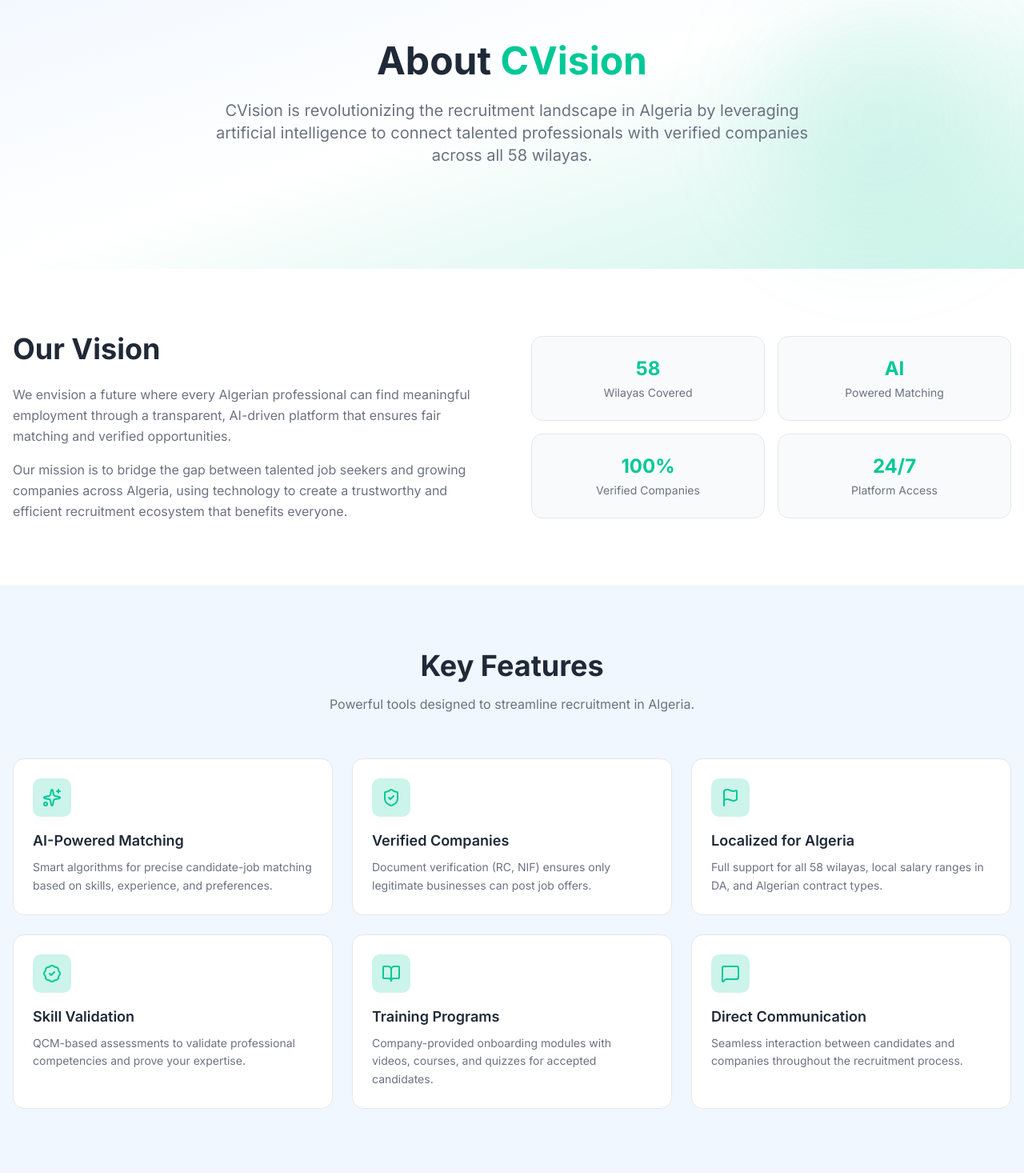
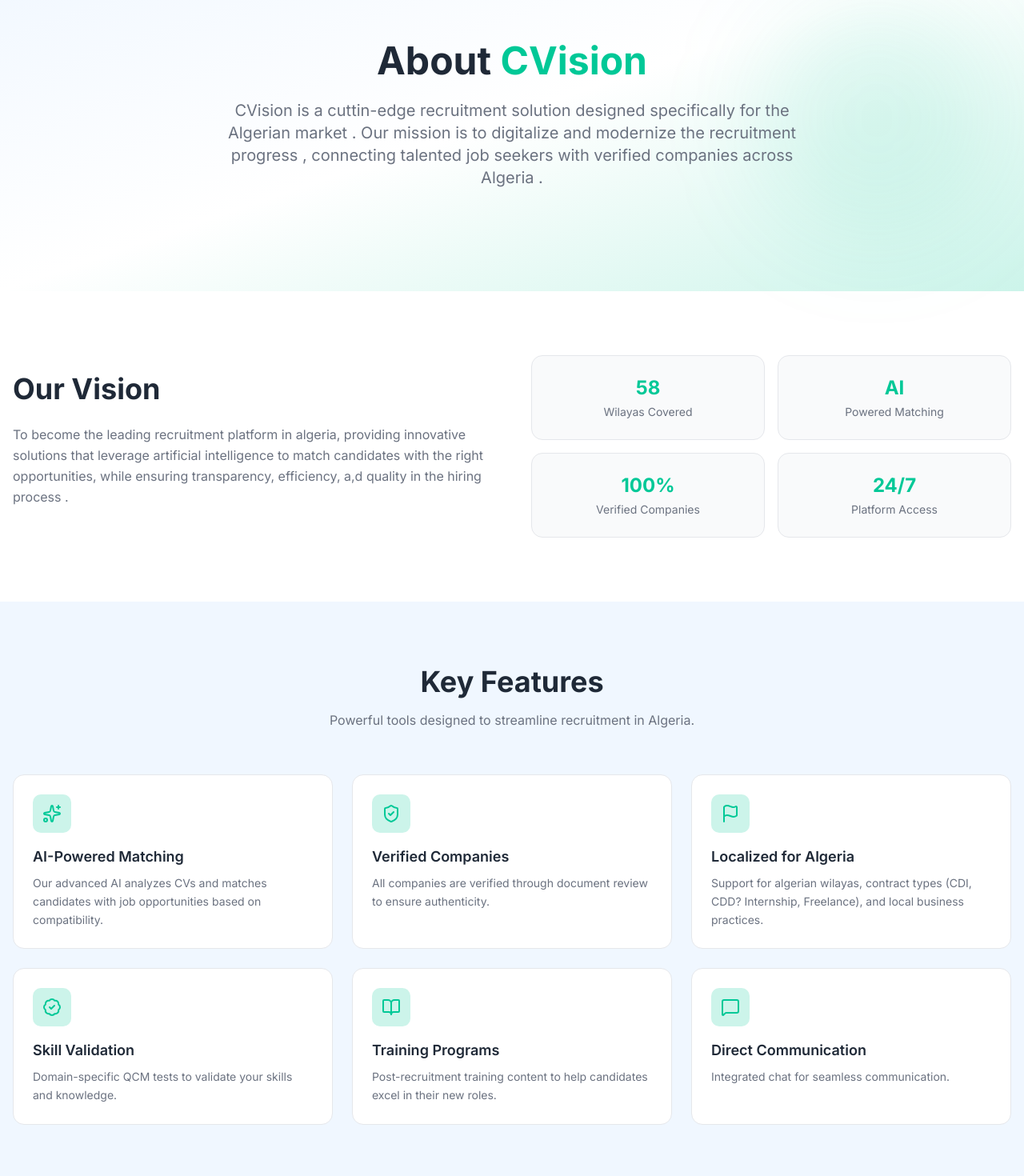
Before and after one commit to Douaa-code/cvision-frontend, a Next.js app: page /about in a window 1280 px wide. Shown: the part 140-1610 px from the top of the page at 80% size. Built offline with nearby package versions, Linux system fonts and the light colour scheme.

Commit message:
commit back

```diff
--- a/app/(auth)/login/page.tsx
+++ b/app/(auth)/login/page.tsx
@@ -18,6 +18,8 @@
 } from "@/components/ui/card";
 import { Checkbox } from "@/components/ui/checkbox";
 import { Eye, EyeOff, Loader2 } from "lucide-react";
+import { ArrowLeft } from "lucide-react";
+
 
 const loginSchema = z.object({
   email: z.string().email("Please enter a valid email address"),
@@ -73,14 +75,16 @@
         transition={{ duration: 0.5 }}
         className="w-full max-w-md"
       >
+        <Link
+        href="/"
+        className="flex items-center gap-2 text-sm text-muted-foreground hover:text-foreground mb-4"
+        >
+          <ArrowLeft className="w-4 h-4" />
+          Back
+        </Link>
+
         <Card>
           <CardHeader className="text-center pb-2">
-            <Link
-              href="/"
-              className="text-2xl font-bold text-cvision-green mb-2 inline-block"
-            >
-              CVision
-            </Link>
             <CardTitle className="text-xl">Welcome Back</CardTitle>
             <p className="text-sm text-muted-foreground">
               Sign in to your account
@@ -164,6 +168,7 @@
                   "Sign In"
                 )}
               </Button>
+
             </form>
 
             {/* Demo Accounts */}
@@ -184,12 +189,17 @@
             </div>
 
             <div className="mt-6 text-center text-sm text-muted-foreground">
-              Don&apos;t have an account?{" "}
+              <p>Don&apos;t have an account?</p>
               <Link
                 href="/register/candidate"
-                className="text-cvision-green hover:underline font-medium"
+                className="block mt-2 text-cvision-green hover:underline font-medium">
+                Register as condidate
+              </Link>
+              <Link
+                href="/register/company"
+                className="block mt-1 text-cvision-green hover:underline font-medium"
               >
-                Sign up
+                Register as company
               </Link>
             </div>
           </CardContent>
--- a/app/(auth)/register/candidate/page.tsx
+++ b/app/(auth)/register/candidate/page.tsx
@@ -26,6 +26,7 @@
 import { Eye, EyeOff, Loader2, X } from "lucide-react";
 import { WILAYAS, getPostalCodeByWilaya } from "@/lib/constants/wilayas";
 import { DomainEnum, EducationEnum, ExperienceEnum } from "@/types/enums";
+import { ArrowLeft } from "lucide-react";
 
 const candidateSchema = z
   .object({
@@ -137,6 +138,13 @@
         transition={{ duration: 0.5 }}
         className="w-full max-w-2xl"
       >
+        <Link
+        href="/"
+        className="flex items-center gap-2 text-sm text-muted-foreground hover:text-foreground mb-4"
+        >
+          <ArrowLeft className="w-4 h-4" />
+          Back
+        </Link>
         <Card>
           <CardHeader className="text-center pb-2">
             <Link
--- a/app/(auth)/register/company/page.tsx
+++ b/app/(auth)/register/company/page.tsx
@@ -38,6 +38,7 @@
 } from "lucide-react";
 import { WILAYAS, getPostalCodeByWilaya } from "@/lib/constants/wilayas";
 import { DomainEnum } from "@/types/enums";
+import { ArrowLeft } from "lucide-react";
 
 // Step 1 schema
 const step1Schema = z.object({
@@ -73,6 +74,7 @@
   { icon: FileText, label: "Documents" },
   { icon: UserCog, label: "Admin Account" },
 ];
+
 
 export default function CompanyRegisterPage() {
   const router = useRouter();
@@ -167,14 +169,16 @@
         transition={{ duration: 0.5 }}
         className="w-full max-w-2xl"
       >
+        <Link
+        href="/"
+        className="flex items-center gap-2 text-sm text-muted-foreground hover:text-foreground mb-4"
+        >
+          <ArrowLeft className="w-4 h-4" />
+          Back
+        </Link>
         <Card>
           <CardHeader className="text-center pb-2">
-            <Link
-              href="/"
-              className="text-2xl font-bold text-cvision-green mb-2 inline-block"
-            >
-              CVision
-            </Link>
+
             <CardTitle className="text-xl">Register Your Company</CardTitle>
             <p className="text-sm text-muted-foreground">
               3-step verification process
--- a/app/(public)/about/page.tsx
+++ b/app/(public)/about/page.tsx
@@ -26,32 +26,32 @@
   {
     icon: Sparkles,
     title: "AI-Powered Matching",
-    desc: "Smart algorithms for precise candidate-job matching based on skills, experience, and preferences.",
+    desc: "Our advanced AI analyzes CVs and matches candidates with job opportunities based on compatibility.",
   },
   {
     icon: ShieldCheck,
     title: "Verified Companies",
-    desc: "Document verification (RC, NIF) ensures only legitimate businesses can post job offers.",
+    desc: "All companies are verified through document review to ensure authenticity.",
   },
   {
     icon: Flag,
     title: "Localized for Algeria",
-    desc: "Full support for all 58 wilayas, local salary ranges in DA, and Algerian contract types.",
+    desc: "Support for algerian wilayas, contract types (CDI, CDD? Internship, Freelance), and local business practices.",
   },
   {
     icon: BadgeCheck,
     title: "Skill Validation",
-    desc: "QCM-based assessments to validate professional competencies and prove your expertise.",
+    desc: "Domain-specific QCM tests to validate your skills and knowledge.",
   },
   {
     icon: BookOpen,
     title: "Training Programs",
-    desc: "Company-provided onboarding modules with videos, courses, and quizzes for accepted candidates.",
+    desc: "Post-recruitment training content to help candidates excel in their new roles.",
   },
   {
     icon: MessageSquare,
     title: "Direct Communication",
-    desc: "Seamless interaction between candidates and companies throughout the recruitment process.",
+    desc: "Integrated chat for seamless communication.",
   },
 ];
 
@@ -95,9 +95,7 @@
               About <span className="text-cvision-green">CVision</span>
             </h1>
             <p className="text-lg md:text-xl text-muted-foreground max-w-3xl mx-auto">
-              CVision is revolutionizing the recruitment landscape in Algeria by
-              leveraging artificial intelligence to connect talented
-              professionals with verified companies across all 58 wilayas.
+              CVision is a cuttin-edge recruitment solution designed specifically for the Algerian market . Our mission is to digitalize and modernize the recruitment progress , connecting talented job seekers with verified companies across Algeria .
             </p>
           </motion.div>
         </div>
@@ -117,16 +115,9 @@
                 Our Vision
               </h2>
               <p className="text-muted-foreground leading-relaxed mb-4">
-                We envision a future where every Algerian professional can find
-                meaningful employment through a transparent, AI-driven platform
-                that ensures fair matching and verified opportunities.
+                To become the leading recruitment platform in algeria, providing innovative solutions that leverage artificial intelligence to match candidates with the right opportunities, while ensuring transparency, efficiency, a,d quality in the hiring process .
               </p>
-              <p className="text-muted-foreground leading-relaxed">
-                Our mission is to bridge the gap between talented job seekers and
-                growing companies across Algeria, using technology to create a
-                trustworthy and efficient recruitment ecosystem that benefits
-                everyone.
-              </p>
+
             </motion.div>
             <motion.div
               initial={{ opacity: 0, x: 30 }}
@@ -281,6 +272,7 @@
             <Link href="/register/candidate">
               <Button
                 size="lg"
+                variant="outline"
                 className="h-12 px-8 text-base bg-white text-cvision-green hover:bg-gray-100"
               >
                 Get Started as Candidate
@@ -290,7 +282,7 @@
               <Button
                 size="lg"
                 variant="outline"
-                className="h-12 px-8 text-base border-white text-white hover:bg-white/10"
+                className="h-12 px-8 text-base bg-white text-cvision-green hover:bg-gray-100"
               >
                 Get Started as Employer
               </Button>
--- a/components/layout/Header.tsx
+++ b/components/layout/Header.tsx
@@ -91,19 +91,26 @@
           <div className="md:hidden pb-4 border-t border-border">
             <nav className="flex flex-col gap-3 pt-4">
               <Link
-                href="/"
-                className="text-sm font-medium text-foreground px-2 py-2"
-                onClick={() => setMobileMenuOpen(false)}
+            href="/"
+            className={`text-sm font-medium transition-colors ${
+              pathname=="/"
+              ? "text-black"
+              : "text-white/80 hover:text-white"
+              }`}
               >
                 Home
-              </Link>
-              <Link
-                href="/about"
-                className="text-sm font-medium text-muted-foreground px-2 py-2"
-                onClick={() => setMobileMenuOpen(false)}
+                </Link>
+
+            <Link
+            href="/about"
+            className={`text-sm font-medium transition-colors ${
+              pathname === "/about"
+              ? "text-black"
+              : "text-white/80 hover:text-white"
+              }`}
               >
                 About Us
-              </Link>
+                </Link>
               <div className="flex flex-col gap-2 pt-3 border-t border-border">
                 <Link href="/login">
                   <Button variant="outline" size="sm" className="w-full">
```
